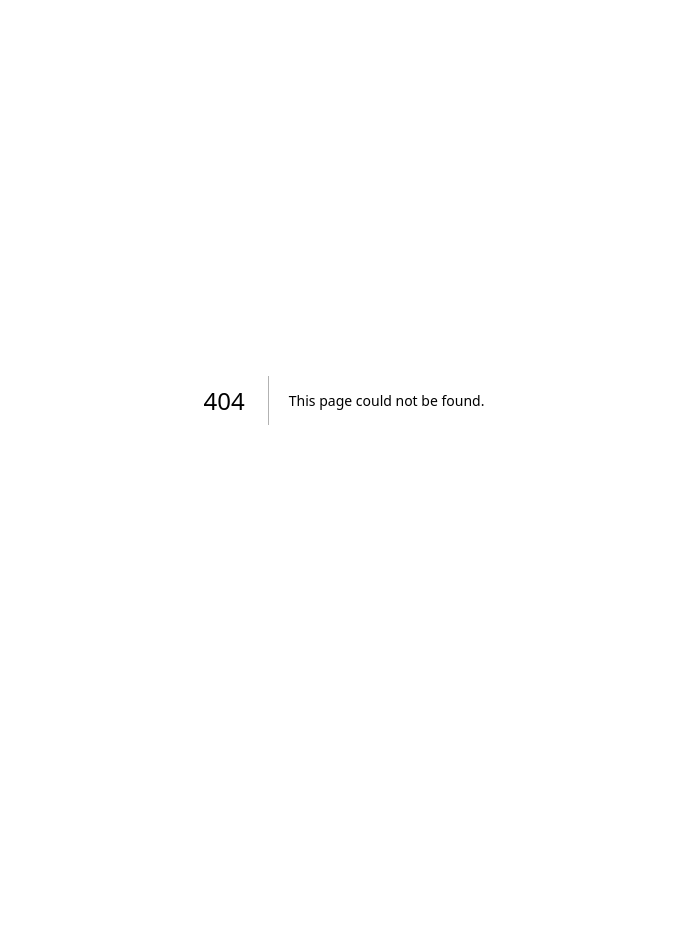
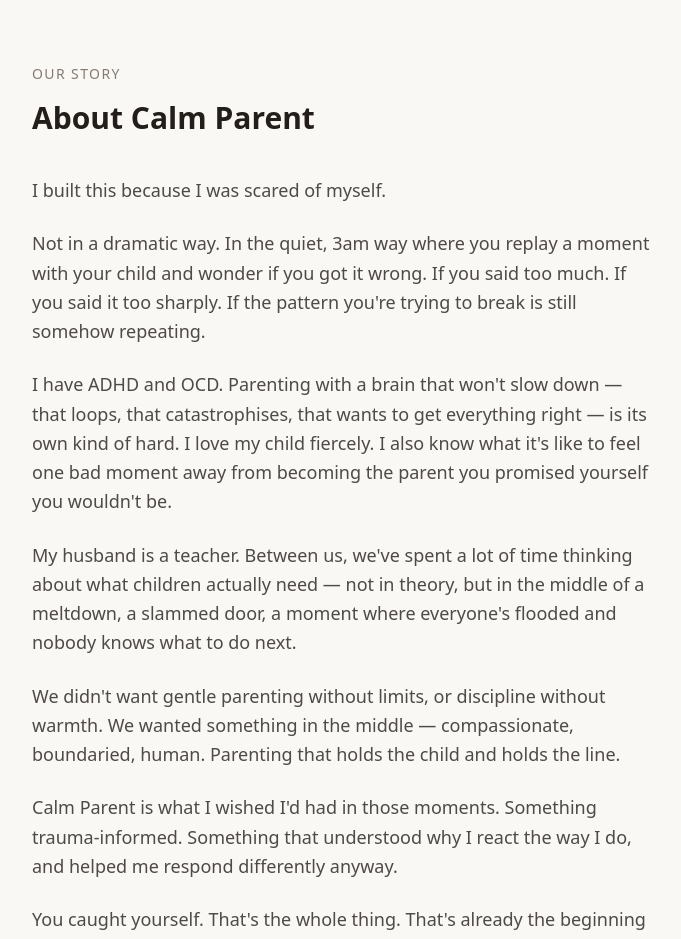
Before and after one commit to Fenmilokoa/calm-parent, a Next.js app: page /about in a window 1280 px wide. Before the commit this address had no page. Shown: the top 939 px of the page, without its empty margins (296-977 px from the left). Before the commit the page ends 800 px from the top, so only its background shows below. Built offline with nearby package versions, Linux system fonts and the light colour scheme.

Commit message:
feat: Add /about page with founder story and nav link
https://claude.ai/code/session_01EbX46vhPykExVRLe4HGcpb

```diff
--- /dev/null
+++ b/src/app/about/page.tsx
@@ -0,0 +1,68 @@
+export default function AboutPage() {
+  return (
+    <main className="min-h-screen bg-background">
+      <div className="max-w-2xl mx-auto px-6 py-16">
+
+        <p className="text-sm uppercase tracking-widest text-muted-foreground mb-4">
+          Our story
+        </p>
+
+        <h1 className="text-3xl font-semibold text-foreground mb-10">
+          About Calm Parent
+        </h1>
+
+        <div className="space-y-6 text-foreground/80 leading-relaxed text-lg">
+          <p>
+            I built this because I was scared of myself.
+          </p>
+
+          <p>
+            Not in a dramatic way. In the quiet, 3am way where you replay a moment
+            with your child and wonder if you got it wrong. If you said too much.
+            If you said it too sharply. If the pattern you're trying to break
+            is still somehow repeating.
+          </p>
+
+          <p>
+            I have ADHD and OCD. Parenting with a brain that won't slow down —
+            that loops, that catastrophises, that wants to get everything right —
+            is its own kind of hard. I love my child fiercely. I also know what
+            it's like to feel one bad moment away from becoming the parent you
+            promised yourself you wouldn't be.
+          </p>
+
+          <p>
+            My husband is a teacher. Between us, we've spent a lot of time
+            thinking about what children actually need — not in theory, but in the
+            middle of a meltdown, a slammed door, a moment where everyone's
+            flooded and nobody knows what to do next.
+          </p>
+
+          <p>
+            We didn't want gentle parenting without limits, or discipline
+            without warmth. We wanted something in the middle — compassionate,
+            boundaried, human. Parenting that holds the child and holds the line.
+          </p>
+
+          <p>
+            Calm Parent is what I wished I'd had in those moments. Something
+            trauma-informed. Something that understood why I react the way I do,
+            and helped me respond differently anyway.
+          </p>
+
+          <p>
+            You caught yourself. That's the whole thing. That's already
+            the beginning of something different.
+          </p>
+        </div>
+
+        <div className="mt-12 pl-5 border-l-2 border-accent">
+          <p className="text-muted-foreground italic">
+            — Danni, parent
+          </p>
+        </div>
+
+      </div>
+    </main>
+  );
+}
--- a/src/app/page.tsx
+++ b/src/app/page.tsx
@@ -202,6 +202,9 @@ export default function Home() {
             </div>
           </div>
           <nav className="flex items-center gap-3">
+            <Button asChild variant="ghost" size="sm">
+              <Link href="/about">Our story</Link>
+            </Button>
             <Button asChild variant="ghost" size="sm">
               <Link href="/progress">Progress</Link>
             </Button>
```
